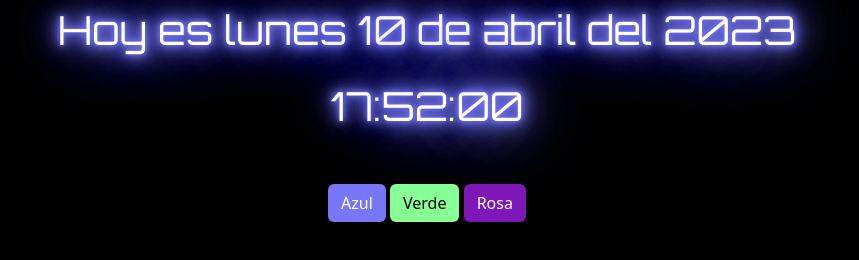
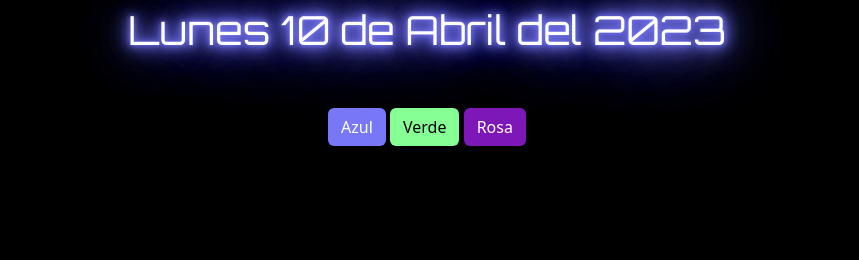
Before and after one commit to lourdesgarciafyl/JS-TP5-EJ4, a plain HTML site: page index.html in a window 1280 px wide. Shown: the whole page, without its empty margins (213-1072 px from the left). Drawn offline with nearby package versions, Linux system fonts and the light colour scheme; a web font is replaced by a local one.

Commit message:
se agrega la logica para que se vea la fecha actualizada, con dia, mes y año

```diff
--- a/index.html
+++ b/index.html
@@ -20,8 +20,8 @@
     </header>
     <main class="container mb-3 text-center">
         <section class="fs-1 textoAzul">
-          <p>Hoy es lunes 10 de abril del 2023</p>
-          <p>17:52:00</p>
+          <p id="fecha"></p>
+          <p id="hora"></p>
         </section>
         <section class="mt-5">
           <button class="btn btnAzul"> Azul </button>
--- a/js/apps.js
+++ b/js/apps.js
@@ -0,0 +1,12 @@
+
+let fechaActual = new Date()
+console.log(fechaActual)
+console.log(fechaActual.getDay())
+
+let diasSemanas = ["Domingo", "Lunes", "Martes", "Miércoles", "Jueves", "Viernes", "Sabado"]
+let meses = ["Enero","Febrero","Marzo","Abril","Mayo","Junio","Julio","Agosto","Septiembre","Septiembre","Octubre","Noviembre","Diciembre"];
+
+console.log(diasSemanas[fechaActual.getDay()])
+
+let parrafoFecha = document.getElementById(`fecha`)
+parrafoFecha.innerHTML = `${diasSemanas[fechaActual.getDay()]} ${fechaActual.getDate()} de ${meses[fechaActual.getMonth()]} del ${fechaActual.getFullYear()}`
```
